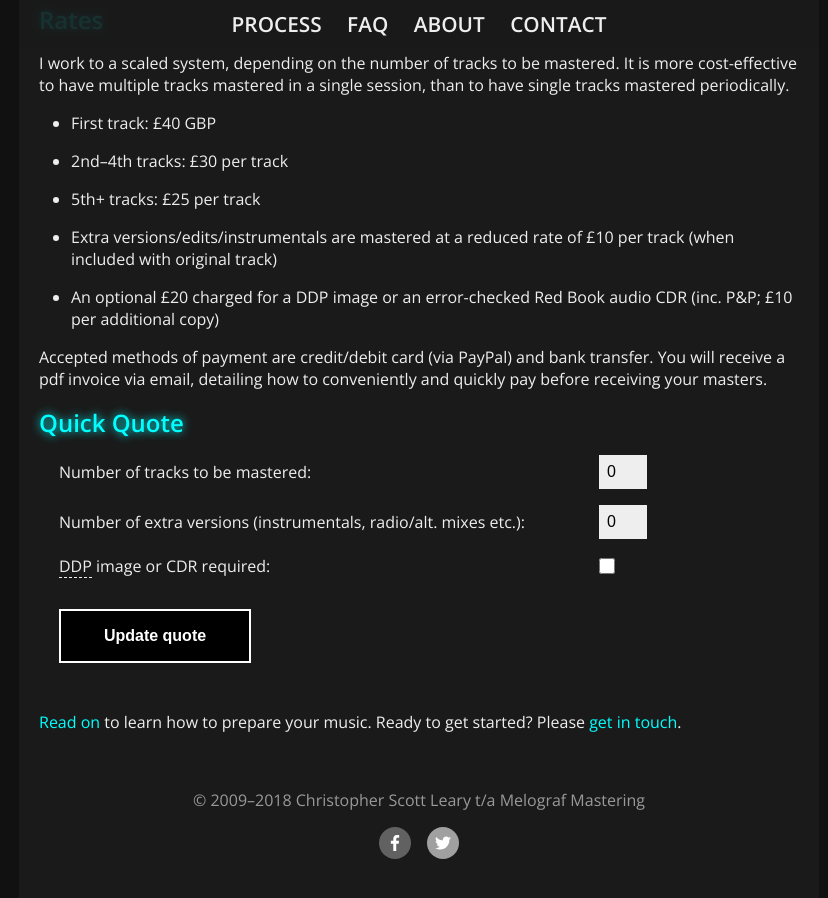
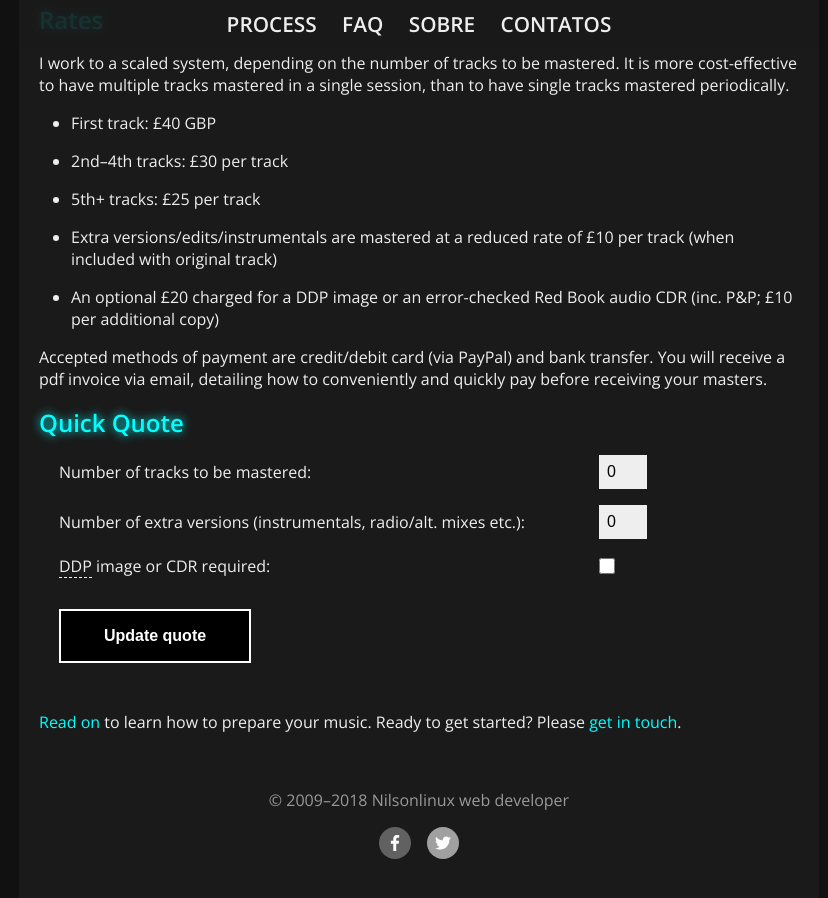
Before and after one commit to nilsonlinux/nilsonlinux.github.ioBLOGJavascript, a Jekyll site: the page built from index.html, in a window 1280 px wide and 900 px high, scrolled down 1160 px. Shown: the whole window, without its empty margins (221-1049 px from the left). Built offline with Jekyll 4.4.1, drawn with Linux system fonts in a browser that asks for light colours; nearby versions of some CDN libraries.

Commit message:
Add files via upload

```diff
--- a/_includes/footer.html
+++ b/_includes/footer.html
@@ -1,7 +1,7 @@
 <footer>
-  &copy; 2009&ndash;{{ "now" | date: "%Y" }} Christopher Scott Leary t/a Melograf Mastering
+  &copy; 2009&ndash;{{ "now" | date: "%Y" }} Nilsonlinux web developer
   <div class="social">
-    <a class="facebook" href="https://www.facebook.com/melograf"></a><a class="twitter" href="https://twitter.com/ochremusic"></a>
+    <a class="facebook" href="https://www.facebook.com/nilsonlinux"></a><a class="twitter" href="https://twitter.com/nilsonlinux"></a>
   </div>
 </footer>
 <script src="https://ajax.googleapis.com/ajax/libs/jquery/1.12.0/jquery.min.js"></script>
--- a/_includes/header.html
+++ b/_includes/header.html
@@ -35,6 +35,6 @@
   <nav>
     <a href="{{ site.baseurl }}/process/" {% if page.title == "Process" %}id="current"{% endif %}>Process</a>
     <a href="{{ site.baseurl }}/faq/" {% if page.title == "FAQ" %}id="current"{% endif %}>FAQ</a>
-    <a href="{{ site.baseurl }}/about/" {% if page.title == "About" %}id="current"{% endif %}>About</a>
-    <a href="{{ site.baseurl }}/contact/" {% if page.title == "Contact" %}id="current"{% endif %}>Contact</a>
+    <a href="{{ site.baseurl }}/sobre/" {% if page.title == "About" %}id="current"{% endif %}>Sobre</a>
+    <a href="{{ site.baseurl }}/contatos/" {% if page.title == "Contact" %}id="current"{% endif %}>Contatos</a>
   </nav>
```
